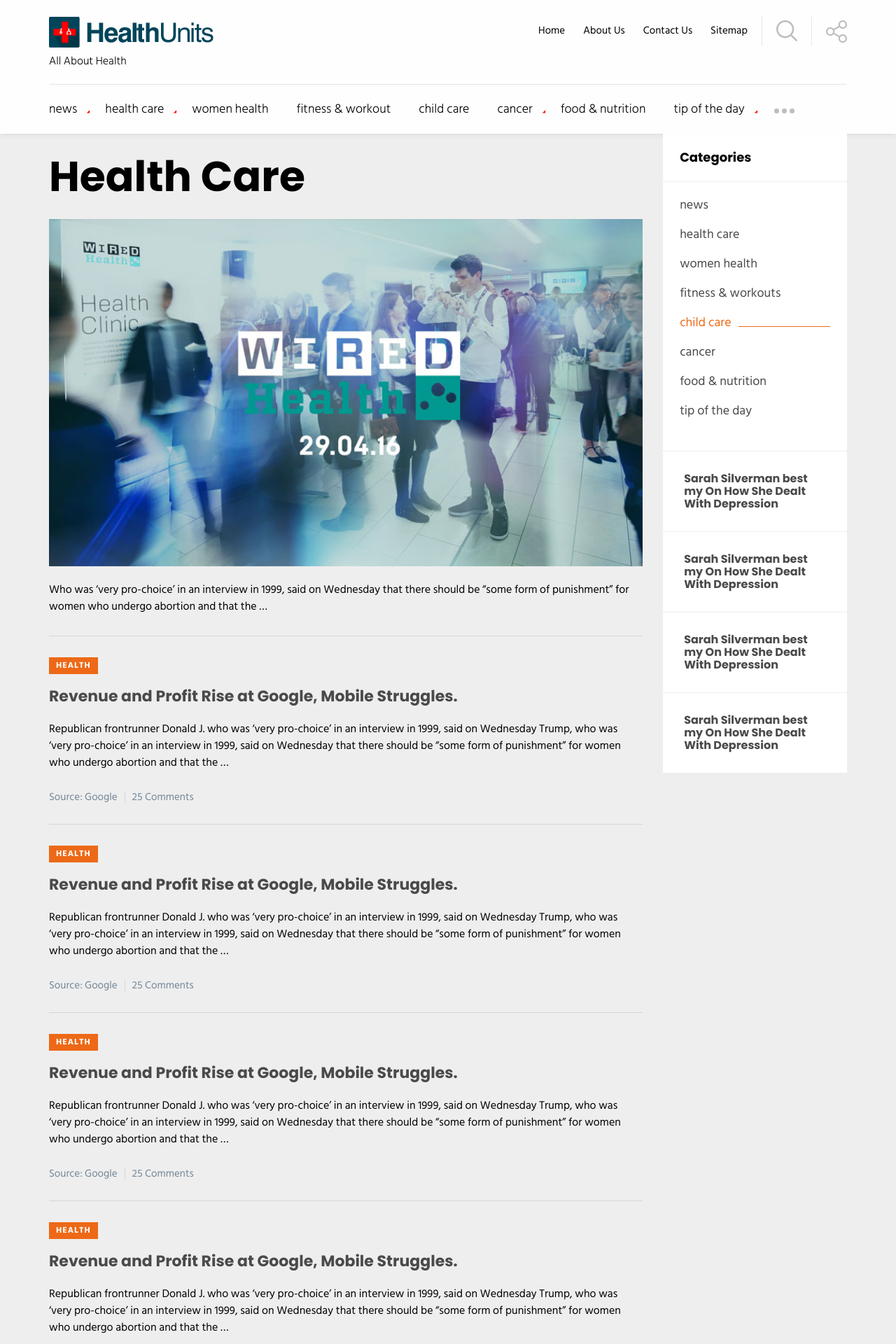
After one commit to optipixels/projects-, a PHP site: page /listing-new.html in a window 1280 px wide. The commit adds this page. Shown: the top 1920 px of the page at 70% size. Run offline with PHP 8.4, Linux system fonts and the light colour scheme.

Commit message:
health units

```diff
--- a/healthunits/css/style.css
+++ b/healthunits/css/style.css
@@ -2257,6 +2257,71 @@ a img.aligncenter {
 	font-size:50px;
 	color:#41a8de;
 }
+.list-content{
+	padding-top: 30px;
+}
+.list-content h2{ margin: 0 0 30px; }
+.list-content .img{
+	width: 100%;
+	display: block;
+	margin: 0 0 20px;
+}
+.list-content .listing-holder{
+	margin: 30px 0 0;
+	padding: 0;
+	list-style: none;
+}
+.list-content .listing-holder .lists{
+	border-top:1px solid #d6d6d6;
+	padding: 30px 0;
+}
+.list-content .listing-holder .cat{
+	text-transform: uppercase;
+	display: inline-block;
+	vertical-align: top;
+	margin: 0 0 20px;
+	color: #fff;
+	font-size: 12px;
+	letter-spacing: 1px;
+	font-weight: 700;
+	padding: 0 10px;
+	background: #ed6917;
+}
+.list-content .listing-holder h4 { margin: 0 0 22px; }
+.list-content .listing-holder h4 a{ color: #4a4a4a;}
+.list-content .listing-holder h4 a:hover{ color:#f00;}
+.list-content .listing-holder p{ margin: 0 0 30px; }
+.list-content .listing-holder .post-list{
+	margin: 0;
+	padding: 0;
+	list-style: none;
+	overflow: hidden;
+}
+.list-content .listing-holder .post-list li:first-child{
+	border:none;
+	padding-left: 0;
+}
+.list-content .listing-holder .post-list li{
+	float: left;
+	color: #748796;
+	font-size: 15px;
+	line-height: 16px;
+	padding: 0 10px;
+	border-left: 1px solid #cdd8df;
+}
+.list-sidebar .post-list{
+	margin: 0;
+	padding: 0;
+	list-style: none;
+	background: #fff;
+}
+.list-sidebar .post-list li{
+	padding: 30px;
+	border-top:1px solid #eee;
+}
+.list-sidebar .post-list h6 { margin: 0; }
+.list-sidebar .post-list h6 a{ color: #4a4a4a;}
+.list-sidebar .post-list h6 a:hover{ color:#f00;}
 .page-content{
 }
 .page-content .content-holder{
--- /dev/null
+++ b/healthunits/listing-new.html
@@ -0,0 +1,300 @@
+<!doctype html>
+<html>
+	<head>
+		<meta charset="utf-8">
+		<meta content="width=device-width, initial-scale=1.0" name="viewport">
+		<title>Health Unit</title>
+		<link rel="icon" href="images/logo.png" type="image/x-icon" />
+		<link href="css/bootstrap.min.css" rel="stylesheet" type="text/css" media="all">
+		<link href="css/font-awesome.min.css" rel="stylesheet" type="text/css" media="all">
+		<link href="css/animate.css" rel="stylesheet" type="text/css" media="all">
+		<link href="css/style.css" rel="stylesheet" type="text/css" media="all">
+		<link href="css/slicknav.css" type="text/css" rel="stylesheet" media="all">
+		<link href="css/slickslider.css" type="text/css" rel="stylesheet" media="all">
+		<link href="css/ninja-slider.css" rel="stylesheet" >
+		<link href="css/thumbnail-slider.css" rel="stylesheet" type="text/css" >
+	</head>
+	<body data-scrolling-animations="true">
+		<div id="wrapper">
+			<!-- Header -->
+			<header id="header">
+				<div class="container">
+					<div class="header-top">
+						<div class="logo-area">
+							<div class="logo">
+								<a href="index.html"><img src="images/logo.png" alt=""></a>
+							</div>
+							<span class="tagline">All About Health</span>
+						</div>
+						<ul class="addnav-area">
+							<li>
+								<ul>
+									<li><a href="#">Home</a></li>
+									<li><a href="#">About Us</a></li>
+									<li><a href="#">Contact Us</a></li>
+									<li><a href="#">Sitemap</a></li>
+								</ul>
+							</li>
+							<li class="search">
+								<div class="search-box">
+									<form action="#">
+										<fieldset>
+											<input type="search" placeholder="Type and hit enter...">
+										</fieldset>
+									</form>
+								</div>
+								<a href="#"><img src="images/ico-search.png" alt=""></a>
+							</li>
+							<li class="share">
+								<div class="social-area">
+									<ul class="social-icons">
+										<li class="facebook"><a href="#"><i class="fa fa-facebook-square"></i></a></li>
+										<li class="twitter"><a href="#"><i class="fa fa-twitter-square"></i></a></li>
+										<li class="google"><a href="#"><i class="fa fa-google-plus-square"></i></a></li>
+										<li class="instagram"><a href="#"><i class="fa fa-instagram"></i></a></li>
+										<li class="behance"><a href="#"><i class="fa fa-behance-square"></i></a></li>
+									</ul>
+								</div>
+								<a href="#"><img src="images/ico-share.png" alt=""></a>
+							</li>
+						</ul>
+					</div>
+					<div class="nav-area">
+						<nav id="nav">
+							<ul>
+								<li class="has-dropdown">
+									<a href="#">news</a>
+									<ul class="sub-dropdown">
+										<li><a href="#">Dashboard</a></li>
+										<li><a href="#">Discover</a></li>
+										<li><a href="#">Friends</a></li>
+										<li><a href="#">Activity</a></li>
+										<li><a href="#">Message</a></li>
+									</ul>
+								</li>
+								<li class="has-dropdown">
+									<a href="#">health care</a>
+									<ul class="sub-dropdown">
+										<li><a href="#">Dashboard</a></li>
+										<li><a href="#">Discover</a></li>
+										<li><a href="#">Friends</a></li>
+										<li><a href="#">Activity</a></li>
+										<li><a href="#">Message</a></li>
+									</ul>
+								</li>
+								<li><a href="#">women health</a></li>
+								<li><a href="#">fitness &amp; workout</a></li>
+								<li><a href="#">child care</a></li>
+								<li class="has-dropdown">
+									<a href="#">cancer</a>
+									<ul class="sub-dropdown">
+										<li><a href="#">Dashboard</a></li>
+										<li><a href="#">Discover</a></li>
+										<li><a href="#">Friends</a></li>
+										<li><a href="#">Activity</a></li>
+										<li><a href="#">Message</a></li>
+									</ul>
+								</li>
+								<li><a href="#">food &amp; nutrition</a></li>
+								<li class="has-dropdown">
+									<a href="#">tip of the day</a>
+									<ul class="sub-dropdown">
+										<li><a href="#">Dashboard</a></li>
+										<li><a href="#">Discover</a></li>
+										<li><a href="#">Friends</a></li>
+										<li><a href="#">Activity</a></li>
+										<li><a href="#">Message</a></li>
+									</ul>
+								</li>
+								<li><a href="#">tip of the day</a></li>
+							</ul>
+						</nav>
+					</div>
+				</div>
+
+			</header>
+			<!-- Main -->
+			<div id="main">
+				<div class="container">
+					<div class="row">
+						<div class="list-content health-md-9 health-sm-12 heealth-xs-12 wow bounceInLeft">
+							<div class="holder">
+								<h2>Health Care</h2>
+								<img class="img" src="images/img13.jpg" alt="">
+								<p>Who was ‘very pro-choice’ in an interview in 1999, said on Wednesday that there should be “some form of punishment” for women who undergo abortion and that the …</p>
+							</div>
+							<ul class="listing-holder">
+								<li class="lists">
+									<span class="cat">Health</span>
+									<h4><a href="#">Revenue and Profit Rise at Google, Mobile Struggles.</a></h4>
+									<p>Republican frontrunner Donald J. who was ‘very pro-choice’ in an interview in 1999, said on Wednesday Trump, who was ‘very pro-choice’ in an interview in 1999, said on Wednesday that there should be “some form of punishment” for women who undergo abortion and that the …</p>
+									<ul class="post-list">
+										<li>Source: Google</li>
+										<li>25 Comments</li>
+									</ul>
+								</li>
+								<li class="lists">
+									<span class="cat">Health</span>
+									<h4><a href="#">Revenue and Profit Rise at Google, Mobile Struggles.</a></h4>
+									<p>Republican frontrunner Donald J. who was ‘very pro-choice’ in an interview in 1999, said on Wednesday Trump, who was ‘very pro-choice’ in an interview in 1999, said on Wednesday that there should be “some form of punishment” for women who undergo abortion and that the …</p>
+									<ul class="post-list">
+										<li>Source: Google</li>
+										<li>25 Comments</li>
+									</ul>
+								</li>
+								<li class="lists">
+									<span class="cat">Health</span>
+									<h4><a href="#">Revenue and Profit Rise at Google, Mobile Struggles.</a></h4>
+									<p>Republican frontrunner Donald J. who was ‘very pro-choice’ in an interview in 1999, said on Wednesday Trump, who was ‘very pro-choice’ in an interview in 1999, said on Wednesday that there should be “some form of punishment” for women who undergo abortion and that the …</p>
+									<ul class="post-list">
+										<li>Source: Google</li>
+										<li>25 Comments</li>
+									</ul>
+								</li>
+								<li class="lists">
+									<span class="cat">Health</span>
+									<h4><a href="#">Revenue and Profit Rise at Google, Mobile Struggles.</a></h4>
+									<p>Republican frontrunner Donald J. who was ‘very pro-choice’ in an interview in 1999, said on Wednesday Trump, who was ‘very pro-choice’ in an interview in 1999, said on Wednesday that there should be “some form of punishment” for women who undergo abortion and that the …</p>
+									<ul class="post-list">
+										<li>Source: Google</li>
+										<li>25 Comments</li>
+									</ul>
+								</li>
+								<li class="lists">
+									<span class="cat">Health</span>
+									<h4><a href="#">Revenue and Profit Rise at Google, Mobile Struggles.</a></h4>
+									<p>Republican frontrunner Donald J. who was ‘very pro-choice’ in an interview in 1999, said on Wednesday Trump, who was ‘very pro-choice’ in an interview in 1999, said on Wednesday that there should be “some form of punishment” for women who undergo abortion and that the …</p>
+									<ul class="post-list">
+										<li>Source: Google</li>
+										<li>25 Comments</li>
+									</ul>
+								</li>
+							</ul>
+						</div>
+						<div class="list-sidebar health-md-3 health-sm-12 heealth-xs-12 wow bounceInRight">
+							<div class="cat-area">
+								<div class="cat-holder">
+									<h5>Categories</h5>
+									<ul>
+										<li><a href="#">news</a></li>
+										<li><a href="#">health care</a></li>
+										<li><a href="#">women health</a></li>
+										<li><a href="#">fitness &amp; workouts</a></li>
+										<li class="active"><a href="#">child care</a></li>
+										<li><a href="#">cancer</a></li>
+										<li><a href="#">food &amp; nutrition</a></li>
+										<li><a href="#">tip of the day</a></li>
+									</ul>
+								</div>
+							</div>
+							<ul class="post-list">
+								<li>
+									<h6><a href="#">Sarah Silverman best my On How She Dealt With Depression</a></h6>
+								</li>
+								<li>
+									<h6><a href="#">Sarah Silverman best my On How She Dealt With Depression</a></h6>
+								</li>
+								<li>
+									<h6><a href="#">Sarah Silverman best my On How She Dealt With Depression</a></h6>
+								</li>
+								<li>
+									<h6><a href="#">Sarah Silverman best my On How She Dealt With Depression</a></h6>
+								</li>
+							</ul>
+						</div>
+					</div>
+				</div>
+			</div>
+			<!-- Footer -->
+			<footer id="footer">
+				<div class="container">
+					<div class="row">
+						<div class="left-area health-md-9 health-sm-6 health-xs-12">
+							<div class="widgets">
+								<div class="row">
+									<div class="link-widget health-md-3 health-sm-6 health-xs-6">
+										<ul>
+											<li><a href="#">news</a></li>
+											<li><a href="#">health care</a></li>
+											<li><a href="#">women health</a></li>
+											<li><a href="#">fitness &amp; workouts</a></li>
+										</ul>
+									</div>
+									<div class="link-widget health-md-3 health-sm-6 health-xs-6">
+										<ul>
+											<li><a href="#">news</a></li>
+											<li><a href="#">health care</a></li>
+											<li><a href="#">women health</a></li>
+											<li><a href="#">fitness &amp; workouts</a></li>
+										</ul>
+									</div>
+									<div class="link-widget health-md-3 health-sm-6 health-xs-6">
+										<ul>
+											<li><a href="#">news</a></li>
+											<li><a href="#">health care</a></li>
+											<li><a href="#">women health</a></li>
+											<li><a href="#">fitness &amp; workouts</a></li>
+										</ul>
+									</div>
+									<div class="link-widget health-md-3 health-sm-6 health-xs-6">
+										<ul>
+											<li><a href="#">news</a></li>
+											<li><a href="#">health care</a></li>
+											<li><a href="#">women health</a></li>
+											<li><a href="#">fitness &amp; workouts</a></li>
+										</ul>
+									</div>
+								</div>
+							</div>
+							<div class="widgets">
+								<div class="widget-title">
+									<h3>Subscribe for weekly newsletter</h3>
+								</div>
+								<form class="newsletter-widget" action="#">
+									<fieldset>
+										<div class="fields">
+											<div class="field-email">
+												<input type="email" placeholder="Enter Email Address">
+											</div>
+										</div>
+										<input type="submit" value="Subscribe">
+									</fieldset>
+								</form>
+							</div>
+							<div class="social-area">
+								<ul class="social-icons">
+									<li class="facebook"><a href="#"><i class="fa fa-facebook-square"></i></a></li>
+									<li class="twitter"><a href="#"><i class="fa fa-twitter-square"></i></a></li>
+									<li class="google"><a href="#"><i class="fa fa-google-plus-square"></i></a></li>
+									<li class="instagram"><a href="#"><i class="fa fa-instagram"></i></a></li>
+									<li class="behance"><a href="#"><i class="fa fa-behance-square"></i></a></li>
+								</ul>
+								<span class="copyright">Health Units does not provide medical advice, diagnosis or treatment.<br>© Copyrights 2009-2016 www.healthunits.com</span>
+							</div>
+						</div>
+						<div class="right-area health-md-3 health-sm-6 health-xs-12">
+							<div class="widgets">
+								<div class="tweets-widget">
+									<div class="tweet">
+										<p>Announcing Dribbble Show &amp; Tell: the 1st official meetup in Boston Oct 17! Hosted by @TerribleLabs. Swag, talks, +more. meetu.ps/4pppR</p>
+										<time datetime="2016-04-28 15:58:00">1 hour ago</time>
+									</div>
+									<span class="info">@health_Units</span>
+								</div>
+							</div>
+							<img src="images/cards.png" alt="">
+						</div>
+					</div>
+				</div>
+			</footer>
+		</div>
+		<script type="text/javascript" src="js/jquery-2.2.0.min.js"></script>
+		<script type="text/javascript" src="js/bootstrap.min.js"></script>
+		<script type="text/javascript" src="js/wow.min.js"></script>
+		<script type="text/javascript" src="js/jquery.slicknav.js"></script>
+		<script type="text/javascript" src="js/jquery.slickslider.js"></script>
+		<script type="text/javascript" src="js/ninja-slider.js"></script>
+	    <script type="text/javascript" src="js/thumbnail-slider.js" type="text/javascript"></script>
+		<script type="text/javascript" src="js/scripts.js"></script>
+	</body>
+</html>
```
Also changed, not shown: healthunits/images/img13.jpg (added).
